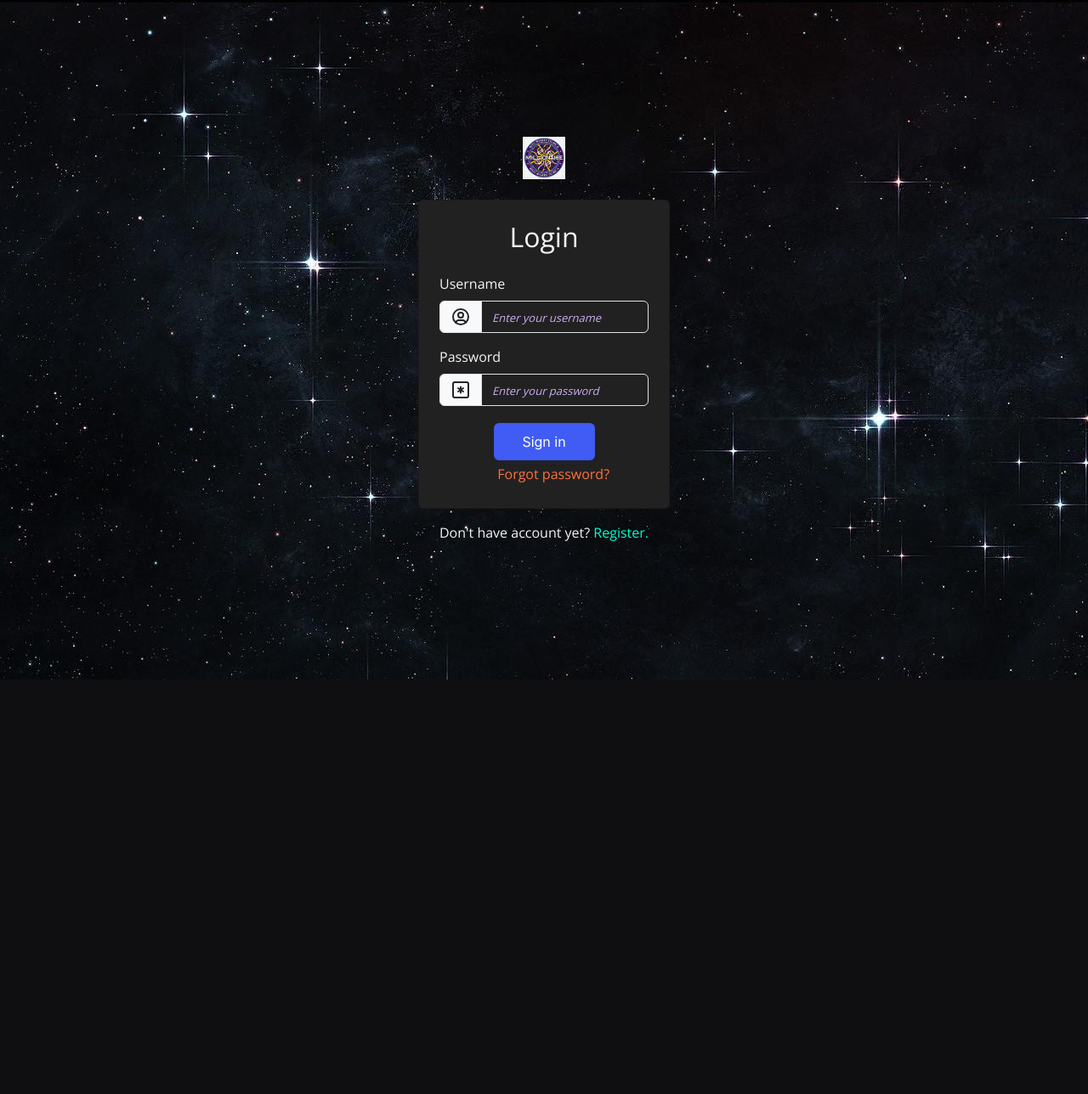
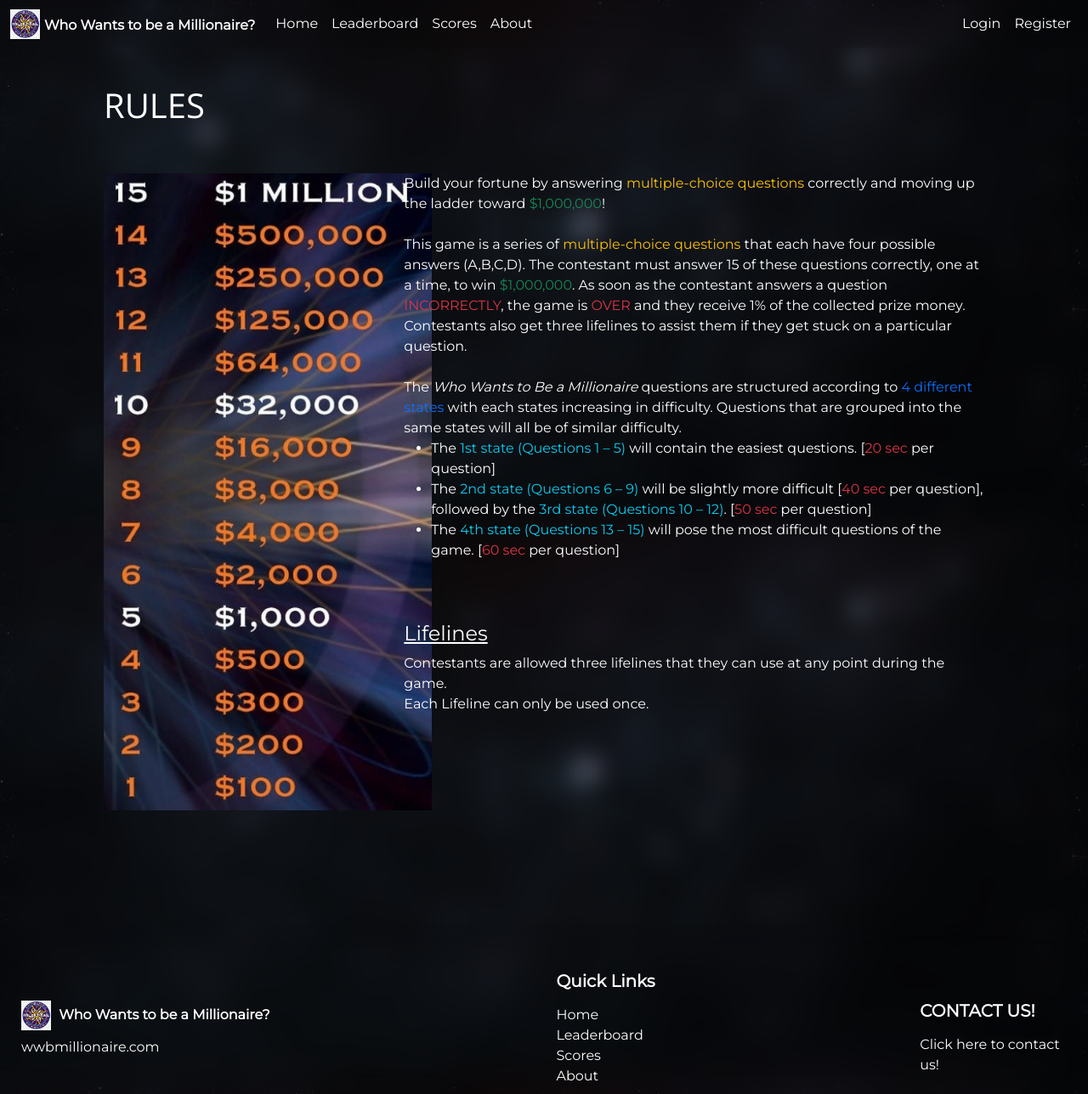
Before and after one commit to steadyfall/wwbm-webapp, a Django app: page /tester/ in a window 1280 px wide. Shown: the whole page at 85% size. Before the commit the page ends 800 px from the top, so only its background shows below. Run offline with Django 4.2, Linux system fonts and the light colour scheme; data that the repository does not hold is empty.

Commit message:
added authentication links and About link to templates, made game rules modular, added About page and view

```diff
--- a/game/urls.py
+++ b/game/urls.py
@@ -6,6 +6,7 @@ from . import views as game_views
 urlpatterns = [
     path('tester/', game_views.pageChecker, name="tester"),
     path('', game_views.MainPage.as_view(), name="mainpage"),
+    path('about/', game_views.About.as_view(), name="about"),
     path('game/<str:session>/rules/', game_views.Rules.as_view(), name="rules"),
     path('game/<str:session>/question/<int:level>/', game_views.QuestionInGame.as_view(), name="question"),
     path('game/<str:session>/question/<int:level>/<str:status>/', game_views.BetweenQuestion.as_view(), name="statusAfterQn"),
--- a/game/views.py
+++ b/game/views.py
@@ -13,7 +13,7 @@ def pageChecker(request):
     if request.method == 'POST':
         messages.success(request, "Account created!")
         print(request.POST)
-    return render(request, "authentication/signin.html")
+    return render(request, "about.html", {"lifelines": Lifeline.objects.all()})
 
 
 def rules(request):
@@ -53,6 +53,12 @@ class MainPage(View):
             )
             return redirect("rules", session=new_session.session_id, permanent=True)
         return redirect(self.request.get_full_path())
+
+
+class About(View):
+    def get(self, request, *args, **kwargs):
+        context = {"lifelines": Lifeline.objects.all()}
+        return render(request, "about.html", context)
 
 
 class Rules(View):
--- /dev/null
+++ b/templates/about.html
@@ -0,0 +1,22 @@
+{% extends 'base.html' %}
+{% load static %}
+{% block header %}
+{% include 'navbar.html' %}
+{% endblock header %}
+{% block content %}
+<div class="content blurr">
+    <div class="content unblurr">
+        <div class="row d-flex" style="font-family: 'Open Sans', sans-serif; font-size: 35px;">
+            <b>
+                <h1>RULES</h1>
+            </b>
+        </div>
+        <br style="clear: both" />
+        <br style="clear: both" />
+        {% include 'gamerules.html' %}
+    </div>
+</div>
+{% endblock content %}
+{% block footer %}
+{% include 'footer.html' %}
+{% endblock footer %}
--- a/templates/authentication/register.html
+++ b/templates/authentication/register.html
@@ -152,7 +152,7 @@
             </div>
             <div class="text-center whitesmoke mt-3">
                 Already have an account?
-                <a href="#" tabindex="-1" style="text-decoration: none; color: rgb(0, 255, 208);">Sign in.</a>
+                <a href="{% url 'login' %}" tabindex="-1" style="text-decoration: none; color: rgb(0, 255, 208);">Sign in.</a>
             </div>
         </div>
     </div>
--- a/templates/authentication/signin.html
+++ b/templates/authentication/signin.html
@@ -101,7 +101,7 @@
             </div>
             <div class="text-center whitesmoke mt-3">
                 Don't have account yet?
-                <a href="#" tabindex="-1" style="text-decoration: none; color: rgb(0, 255, 208);">Register.</a>
+                <a href="{% url 'register' %}" tabindex="-1" style="text-decoration: none; color: rgb(0, 255, 208);">Register.</a>
             </div>
         </div>
     </div>
--- a/templates/authentication/signout.html
+++ b/templates/authentication/signout.html
@@ -73,7 +73,7 @@
                     </div>
                     <div class="mb-3 whitesmoke">
                         Did you not mean to? &nbsp; &nbsp;
-                        <a href="#" class="signBackInButton" role="button">Sign back in</a>
+                        <a href="{% url 'login' %}" class="signBackInButton" role="button">Sign back in</a>
                     </div>
                 </div>
             </div>
--- a/templates/footer.html
+++ b/templates/footer.html
@@ -7,19 +7,19 @@
                 style="padding-top: 65px; padding-bottom: 30px; padding-right: 100px; text-align: bottom;">
                 <span>
                     <img class="img-responsive brand" src="{% static 'img/wwbmicon.ico' %}" />
-                    <a class="navbar-brand mr-4 bg-steel" href="#"><b>Who Wants to be a Millionaire?</b></a>
+                    <a class="navbar-brand mr-4 bg-steel" href="{% url 'mainpage' %}"><b>Who Wants to be a Millionaire?</b></a>
                     <h5 class="h1 text-white"></h5>
-                    <a class="footer-nav-link" href="#">blogsterr.com</a>
+                    <a class="footer-nav-link" href="{% url 'mainpage' %}">wwbmillionaire.com</a>
                 </span>
             </div>
             <div class="col-lg-2 col-md-6"></div>
             <div class="col-lg-2 col-md-6 unblurr" style="padding-top: 30px;">
                 <h5 class="text-white mb-3"><b>Quick Links</b></h5>
                 <ul class="list-unstyled">
-                    <li><a class="footer-nav-link" href="#">Home</a></li>
+                    <li><a class="footer-nav-link" href="{% url 'mainpage' %}">Home</a></li>
                     <a class="nav-item nav-link" href="#">Leaderboard</a>
                     <li><a class="footer-nav-link" href="#">Scores</a></li>
-                    <li><a class="footer-nav-link" href="#">About</a></li>
+                    <li><a class="footer-nav-link" href="{% url 'about' %}">About</a></li>
                 </ul>
             </div>
             <div class="col-lg-4 col-md-6 unblurr"
--- /dev/null
+++ b/templates/gamerules.html
@@ -0,0 +1,64 @@
+{% load static %}
+<div class="containder">
+    <div class="row">
+        <div class="col-sm-4">
+            <img src="{% static 'img/levels.png' %}" style="height: 750px; ">
+        </div>
+        <div class="col-md-8">
+            Build your fortune by answering <span class="text-warning">multiple-choice questions</span>
+            correctly and moving up the ladder
+            toward <span class="text-success">$1,000,000</span>! <br>
+            <br>
+            This game is a series of <span class="text-warning">multiple-choice questions</span> that each
+            have four possible answers
+            (A,B,C,D). The contestant must answer 15 of these questions correctly,
+            one at a time, to win <span class="text-success">$1,000,000</span>. As soon as the contestant
+            answers a question <span class="text-danger">INCORRECTLY</span>, the
+            game is <span class="text-danger">OVER</span> and they receive 1% of the collected prize money.
+            Contestants also get three lifelines to assist them if they get stuck on a particular question.
+            <br>
+            <br>
+            The <i>Who Wants to Be a Millionaire </i> questions are structured according to <span
+                class="text-primary">4 different states</span>
+            with each states increasing in difficulty.
+            Questions that are grouped into the same states will all be of similar difficulty.
+            <ul>
+                <li>The <span class="text-info">1st state (Questions 1 – 5)</span> will contain the easiest
+                    questions. [<span class="text-danger">20 sec</span> per question]
+                </li>
+                <li>
+                    The <span class="text-info">2nd state (Questions 6 – 9)</span> will be slightly more
+                    difficult [<span class="text-danger">40 sec</span> per question], followed by the
+                    <span class="text-info">3rd state (Questions 10 – 12)</span>. [<span
+                        class="text-danger">50 sec</span> per question]
+                </li>
+                <li>The <span class="text-info">4th state (Questions 13 – 15)</span> will pose the most
+                    difficult questions of the game. [<span class="text-danger">60 sec</span> per question]
+                </li>
+            </ul>
+            <br><br><br>
+            <u>
+                <h4>Lifelines</h4>
+            </u>
+            Contestants are allowed three lifelines that they can use at any point during the game. <br>
+            Each Lifeline can only be used once. <br>
+            <br>
+            <ol>
+                {% for lifeline in lifelines %}
+                <li>
+                    {% if lifeline.name == "Fifty-50" %}
+                    {% include "lifelineSVG/fifty50.html" %}
+                    {% elif lifeline.name == "Audience Poll" %}
+                    {% include "lifelineSVG/audiencePoll.html" %}
+                    {% elif lifeline.name == "Expert Answer" %}
+                    {% include "lifelineSVG/expertAnswer.html" %}
+                    {% endif %}
+                    | <span style="color: greenyellow;">
+                        {{ lifeline.name }}
+                    </span> –– {{ lifeline.description }}
+                </li>
+                {% endfor %}
+            </ol>
+        </div>
+    </div>
+</div>
--- a/templates/navbar.html
+++ b/templates/navbar.html
@@ -3,7 +3,7 @@
     <nav class="navbar navbar-expand-md fixed-top blurr">
         <div class="container-fluid unblurr">
             <img class="img-responsive brand" src="{% static 'img/wwbmicon.ico' %}" />
-            <a class="navbar-brand mr-4 bg-purple" href="#"><b style="font-size: medium;">Who
+            <a class="navbar-brand mr-4 bg-purple" href="{% url 'mainpage' %}"><b style="font-size: medium;">Who
                     Wants to be a Millionaire?</b></a>
             <button class="navbar-toggler" type="button" data-toggle="collapse" data-target="#navbarToggle"
                 aria-controls="navbarToggle" aria-expanded="false" aria-label="Toggle navigation">
@@ -11,20 +11,20 @@
             </button>
             <div class="collapse navbar-collapse" id="navbarToggle">
                 <div class="navbar-nav mr-auto">
-                    <a class="nav-item nav-link" href="#">Home</a>
+                    <a class="nav-item nav-link" href="{% url 'mainpage' %}">Home</a>
                     <a class="nav-item nav-link" href="#">Leaderboard</a>
                     <a class="nav-item nav-link" href="#">Scores</a>
-                    <a class="nav-item nav-link" href="#">About</a>
+                    <a class="nav-item nav-link" href="{% url 'about' %}">About</a>
                 </div>
                 <!-- Navbar Right Side -->
                 <div class="navbar-nav ms-auto">
-                    <!-- {% if user.is_authenticated %} -->
-                    <a class="nav-item nav-link" href="#">Profile</a>
-                    <a class="nav-item nav-link" href="#">Logout</a>
-                    <!-- {% else %} -->
-                    <a class="nav-item nav-link" href="#">Login</a>
-                    <a class="nav-item nav-link" href="#">Register</a>
-                    <!-- {% endif %} -->
+                    {% if user.is_authenticated %}
+                    <u><i><small class="nav-item nav-link">{{ request.user.username }}</small></i></u>
+                    <a class="nav-item nav-link" href="{% url 'logout' %}">Logout</a>
+                    {% else %}
+                    <a class="nav-item nav-link" href="{% url 'login' %}">Login</a>
+                    <a class="nav-item nav-link" href="{% url 'register' %}">Register</a>
+                    {% endif %}
                 </div>
             </div>
         </div>
```
Also changed, not shown: templates/rules.html (+1 -63 lines).
